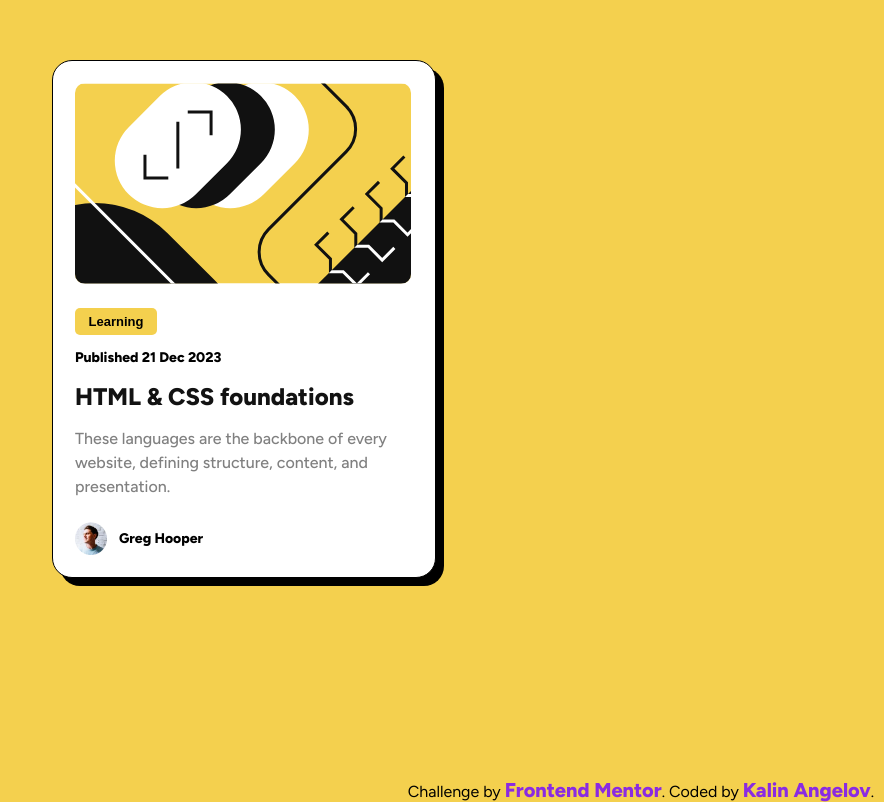
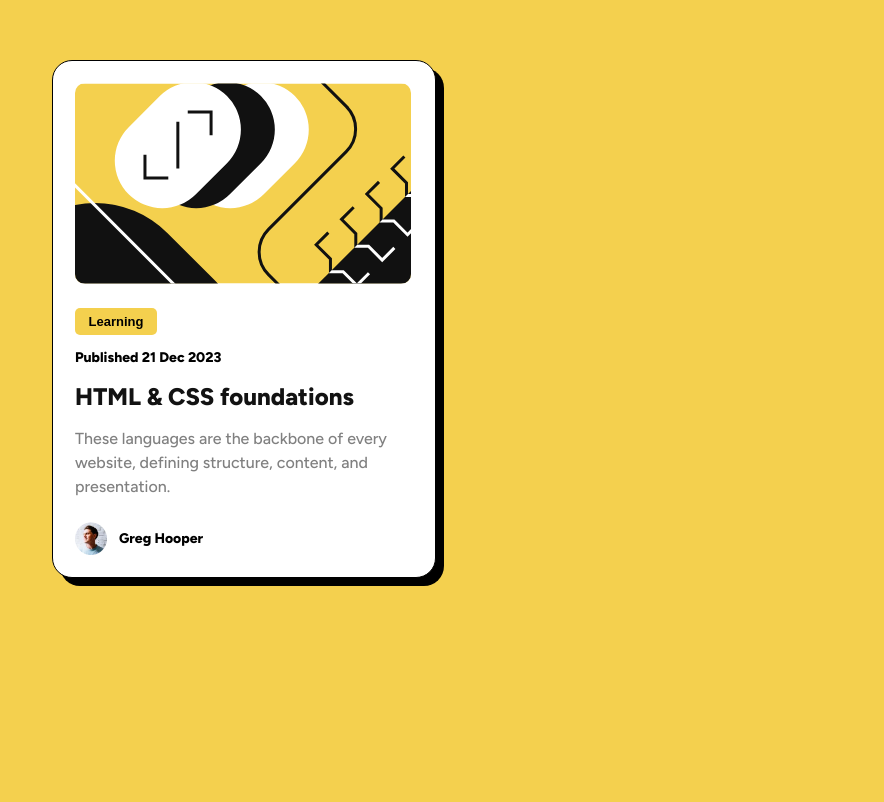
Before and after one commit to kalin-angelov/FM-Blog-Preview-Card, a plain HTML site: page index.html in a window 1280 px wide. Shown: the part 148-950 px from the top of the page, without its empty margins (396-1280 px from the left). Drawn offline with Linux system fonts and the light colour scheme.

Commit message:
Update index.html

```diff
--- a/index.html
+++ b/index.html
@@ -60,9 +60,5 @@
             </figure>
         </article>
     </main>
-    <footer>
-        Challenge by <a href="https://www.frontendmentor.io?ref=challenge" target="_blank">Frontend Mentor</a>.
-        Coded by <a href="https://www.frontendmentor.io/profile/kalin-angelov">Kalin Angelov</a>.
-    </footer>
 </body>
 </html>
```
